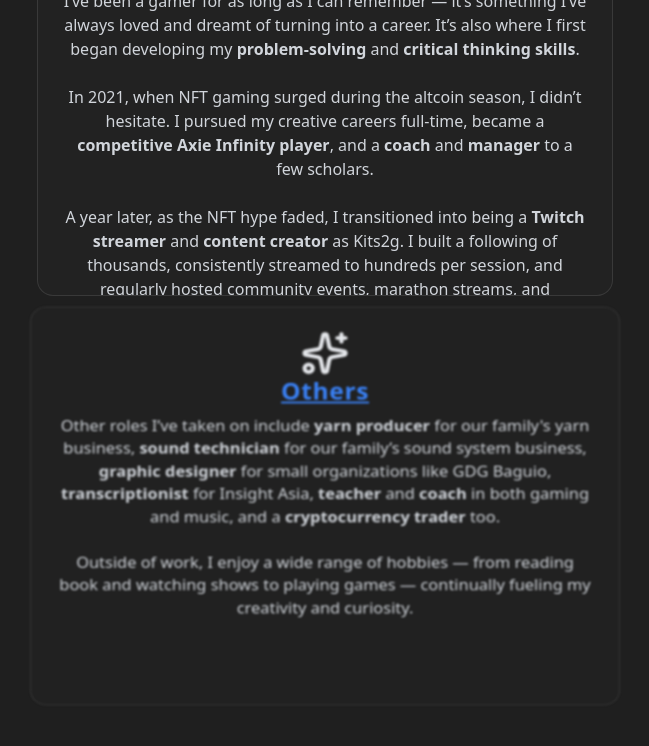
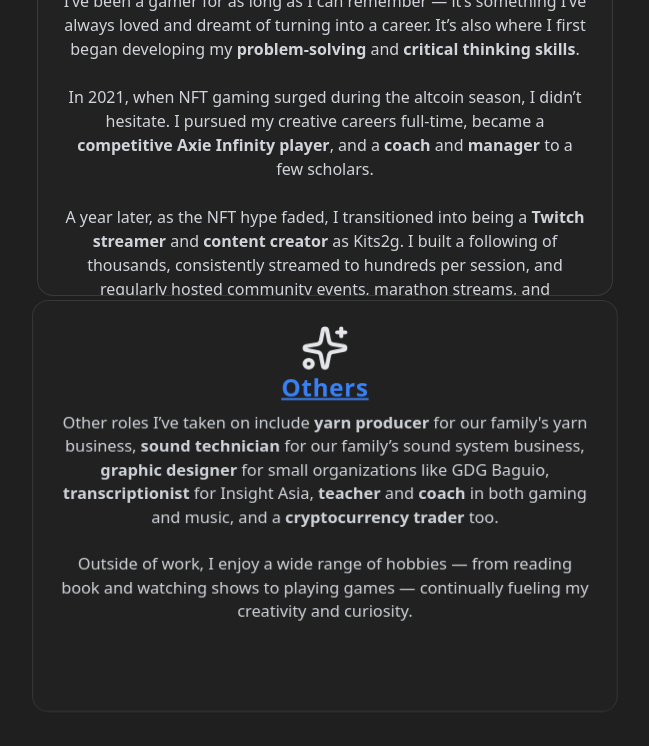
Before and after one commit to joshuakitong/portfolio, a React (Create React App) app: page /#/ in a window 1280 px wide. Shown: the part 1607-2353 px from the top of the page, without its empty margins (315-964 px from the left). Built offline with nearby package versions, Linux system fonts and the light colour scheme.

Commit message:
fix: adjust transition values

```diff
--- a/src/pages/Home.jsx
+++ b/src/pages/Home.jsx
@@ -162,10 +162,10 @@ export default function HomePage() {
           offset: ["start end", "end start"],
         });
 
-        const rotateX = useTransform(scrollYProgress, [0, 0.33], [90, 0]);
-        const scale = useTransform(scrollYProgress, [0, 0.33], [1.1, 1]);
+        const rotateX = useTransform(scrollYProgress, [0, 0.3], [90, 0]);
+        const scale = useTransform(scrollYProgress, [0, 0.3], [1.1, 1]);
         const opacity = useTransform(scrollYProgress, [0, 0.25], [0, 1]);
-        const blur = useTransform(scrollYProgress, [0, 0.33], ['blur(4px)', 'blur(0px)']);
+        const blur = useTransform(scrollYProgress, [0, 0.3], ['blur(4px)', 'blur(0px)']);
 
         return (
           <div
```
